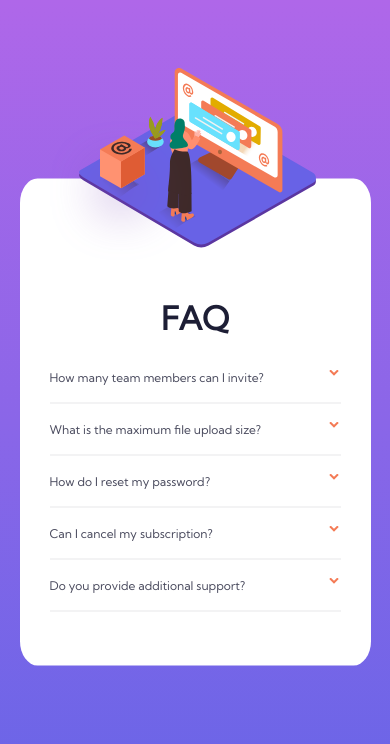
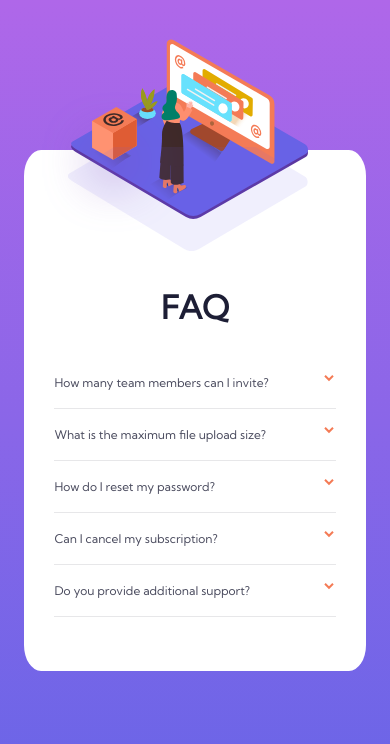
Before and after one commit to joanpujol/fem-FAQ-Accordion-Card, a website: page index.html in a window 390 px wide. Drawn offline with Linux system fonts and the light colour scheme.

Commit message:
Finish up mobile styles

```diff
--- a/index.html
+++ b/index.html
@@ -10,24 +10,17 @@
           href="https://fonts.googleapis.com/css?family=Kumbh+Sans">
 
     <link rel="stylesheet" href="./css/style.css">
-
     <title>Frontend Mentor | FAQ Accordion Card</title>
-
-    <!-- Feel free to remove these styles or customise in your own stylesheet 👍 -->
-    <style>
-        .attribution {
-            font-size: 11px;
-            text-align: center;
-        }
-
-        .attribution a {
-            color: hsl(228, 45%, 44%);
-        }
-    </style>
 </head>
 <body>
 <div class="accordion-faq">
     <div class="accordion-faq__illustration">
+        <img class="accordion-faq__bg-img" src="./images/illustration-woman-online-mobile.svg" alt="">
+        <img class="accordion-faq__bg-shadow" src="./images/bg-pattern-mobile.svg" alt="">
+
+        <img class="accordion-faq__bg-img-desktop" src="./images/illustration-woman-online-desktop.svg" alt="">
+        <img class="accordion-faq__bg-box-desktop" src="./images/illustration-box-desktop.svg" alt="">
+        <img class="accordion-faq__bg-shadow-desktop" src="./images/bg-pattern-desktop.svg" alt="">
     </div>
     <div class="accordion-faq__content">
         <h2 class="accordion-faq__title">FAQ</h2>
@@ -77,10 +70,13 @@
         </div>
     </div>
 </div>
-</div>
-<div class="attribution">
-    Challenge by <a href="https://www.frontendmentor.io?ref=challenge" target="_blank">Frontend Mentor</a>.
-    Coded by <a href="#">Your Name Here</a>.
-</div>
 </body>
+<script>
+    const faqItems = [...document.querySelectorAll(".accordion-faq__item")];
+    faqItems.forEach(item => {
+        item.addEventListener("click", () => {
+            item.classList.toggle("active");
+        });
+    });
+</script>
 </html>
--- a/sass/_base.scss
+++ b/sass/_base.scss
@@ -15,6 +15,7 @@ $font-family: "Kumbh Sans";
 
 :root {
   box-sizing: border-box;
+  min-height: 100vh;
 }
 
 *,
@@ -30,6 +31,5 @@ body {
   font-family: $font-family;
   font-weight: 400;
   font-size: $font-size;
-  height: 100vh;
   background: linear-gradient(to bottom, hsl(273, 75%, 66%), hsl(240, 73%, 65%));
 }
--- a/sass/main.scss
+++ b/sass/main.scss
@@ -1,32 +1,42 @@
 @import "base";
 
 .accordion-faq {
-  position: relative;
-  top: 50%;
-  transform: translateY(-50%);
-
   background-color: white;
-  width: 90%;
+  width: 87.5%;
   padding: 0.75em 2.5em 3em;
-
-  margin: 0 auto;
+  margin: 12.5em auto 2.5em;
   border-radius: 5%;
 
   &__illustration {
+    text-align: center;
     position: relative;
-    margin-bottom: calc(196px / 2 + 1em);
+    margin-bottom: calc(196px / 2 + 2.5em);
+  }
 
-    &::after {
-      content: "";
-      display: block;
-      position: absolute;
-      height: 196px;
-      width: 100%;
-      background-image: url("../images/illustration-woman-online-mobile.svg");
-      background-repeat: no-repeat;
-      z-index: 1;
-      top: -10em;
-    }
+  &__bg-img {
+    position: absolute;
+    top: -10em;
+    transform: translateX(-57.5%);
+    z-index: 1;
+  }
+
+  &__bg-shadow {
+    position: absolute;
+    top: -1em;
+    transform: translateX(-53%);
+    z-index: 2;
+  }
+
+  &__bg-img-desktop {
+    display: none;
+  }
+
+  &__bg-box-desktop {
+    display: none;
+  }
+
+  &__bg-shadow-desktop {
+    display: none;
   }
 
   &__content {
@@ -38,7 +48,7 @@
     font-weight: 700;
     font-size: 2rem;
     text-align: center;
-    margin-bottom: 1em;
+    margin-bottom: 1.5em;
   }
 
   &__list {
@@ -50,6 +60,10 @@
       .accordion-faq__question {
         color: $active-blue;
         font-weight: 700;
+
+        &::after {
+          transform: rotate(180deg);
+        }
       }
       .accordion-faq__answer {
         display: block;
```
Also changed, not shown: css/style.css.
